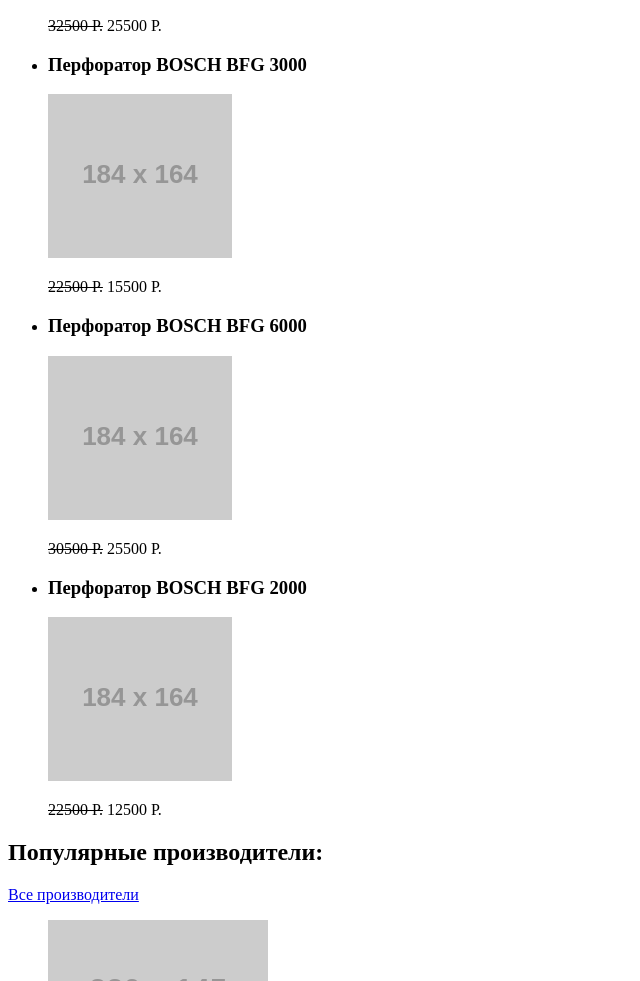
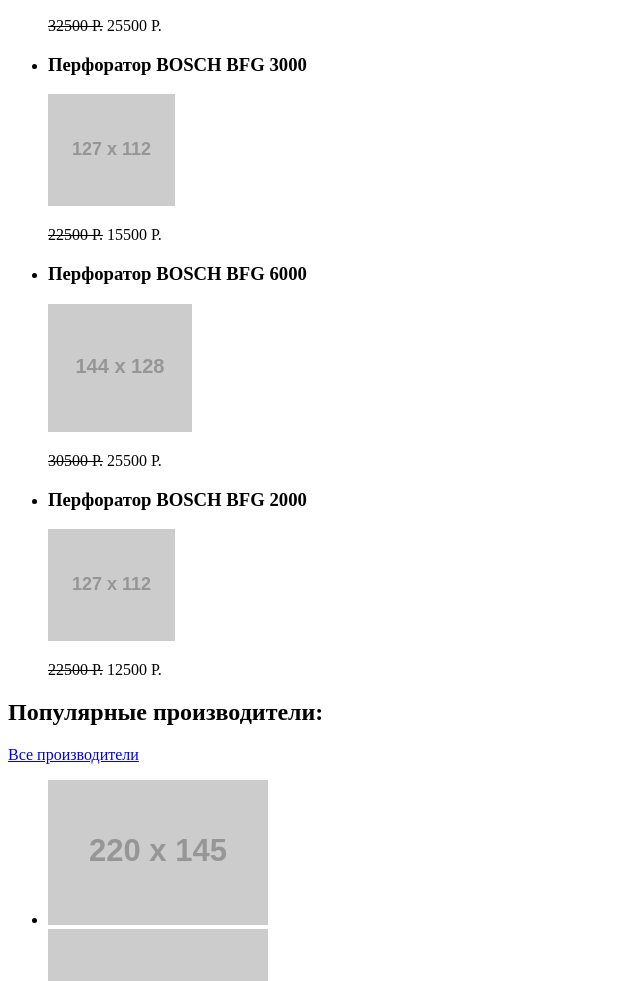
Before and after one commit to antonepifanov/1577567-technomart-31, a plain HTML site: page index.html in a window 1280 px wide. Shown: the part 1033-2014 px from the top of the page, without its empty margins (0-640 px from the left). Drawn offline with Linux system fonts and the light colour scheme; placeholder pictures from the web are drawn by us.

Commit message:
Разметка страницы каталога
Исправил размеры картинок

```diff
--- a/index.html
+++ b/index.html
@@ -111,7 +111,7 @@
             <li>
               <h3>Перфоратор BOSCH BFG 3000</h3>
               <p>
-                <img src="https://via.placeholder.com/184x164" width="184" height="164" alt="Перфоратор BOSCH BFG 3000">
+                <img src="https://via.placeholder.com/127x112" width="127" height="112" alt="Перфоратор BOSCH BFG 3000">
               </p>
               <s>22500 Р.</s>
               <span>15500 Р.</span>
@@ -119,7 +119,7 @@
             <li>
               <h3>Перфоратор BOSCH BFG 6000</h3>
               <p>
-                <img src="https://via.placeholder.com/184x164" width="184" height="164" alt="Перфоратор BOSCH BFG 6000">
+                <img src="https://via.placeholder.com/144x128" width="144" height="128" alt="Перфоратор BOSCH BFG 6000">
               </p>
               <s>30500 Р.</s>
               <span>25500 Р.</span>
@@ -127,7 +127,7 @@
             <li>
               <h3>Перфоратор BOSCH BFG 2000</h3>
               <p>
-                <img src="https://via.placeholder.com/184x164" width="184" height="164" alt="Перфоратор BOSCH BFG 2000">
+                <img src="https://via.placeholder.com/127x112" width="127" height="112" alt="Перфоратор BOSCH BFG 2000">
               </p>
               <s>22500 Р.</s>
               <span>12500 Р.</span>
```
Also changed, not shown: catalog.html (+9 -9 lines).
